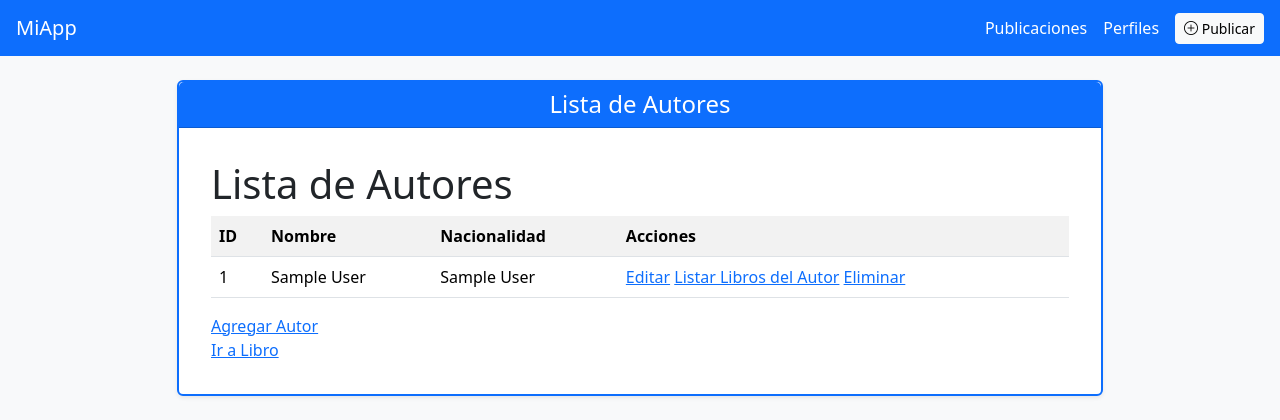
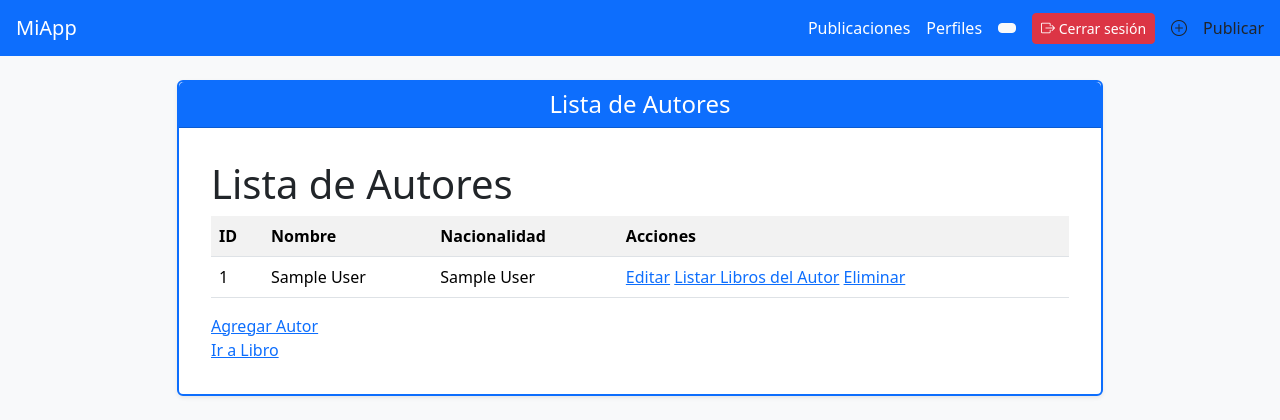
Before and after one commit to Brandon161-arch/Biblioteca-Flask-main, a Flask app: page /Author/ in a window 1280 px wide. Shown: the top 420 px of the page. Run offline with Flask 3, Linux system fonts and the light colour scheme; a user stored in the database is signed in; tables that the repository leaves empty hold one stand-in row (values such as "Sample post"); some libraries are stand-ins or nearby versions.

Commit message:
Update base.html

```diff
--- a/app/templates/base.html
+++ b/app/templates/base.html
@@ -34,7 +34,12 @@
 
         <!-- BOTÓN PUBLICAR -->
         <a class="btn btn-light btn-sm" href="{{ url_for('publicacion.add') }}">
-            <i class="bi bi-plus-circle"></i> Publicar
+        {% if current_user.is_authenticated %}
+    <a class="btn btn-danger btn-sm" href="{{ url_for('auth.logout') }}">
+        <i class="bi bi-box-arrow-right"></i> Cerrar sesión
+    </a>
+{% endif %}
+          <i class="bi bi-plus-circle"></i> Publicar
         </a>
 
     </div>
```
